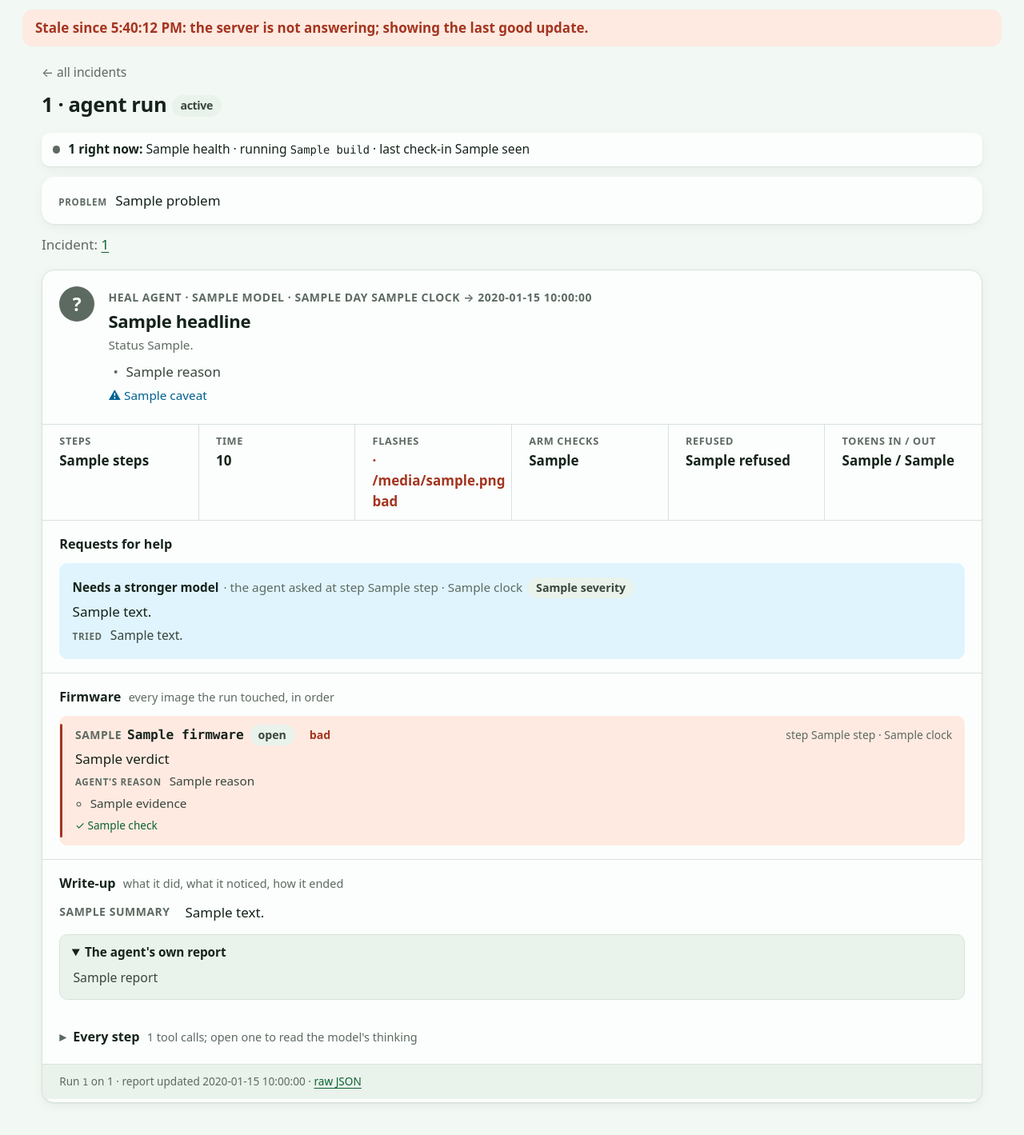
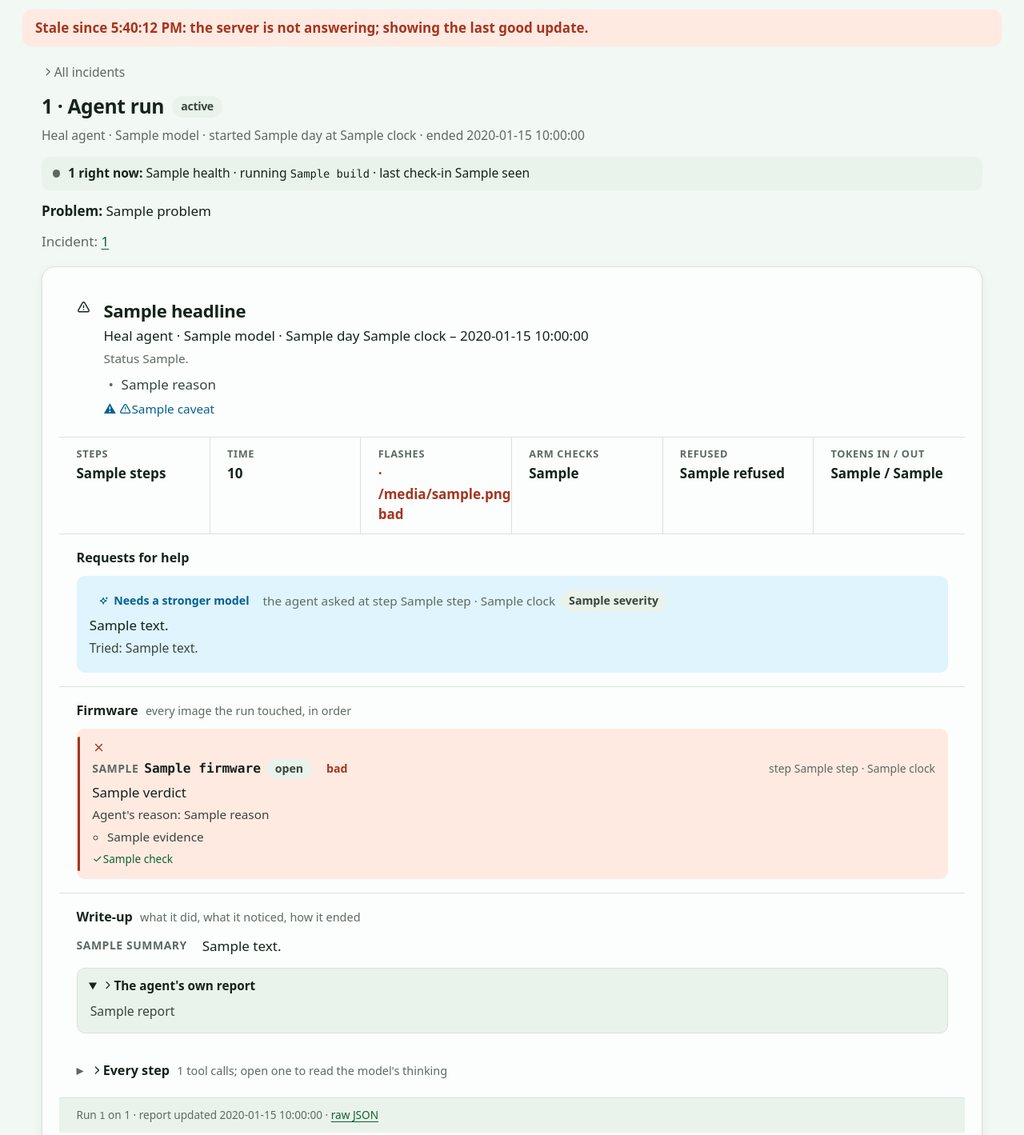
Before and after one commit to jamesEmerson112/Naive-Nous-YC-Hackathon, a Python web app: template cloud/src/romulus_cloud/web/templates/agent_run.html in a window 1280 px wide. Shown: the part 61-1480 px from the top of the page at 80% size. Run offline with Jinja, Linux system fonts and the light colour scheme; the template is opened without the code that fills it: most values are stand-ins (such as "Sample title", 1, 10 or a date in 2020).

Commit message:
Agent run block: outcome first with an icon, meta under the title, firmware and help as rows with icons and pills

```diff
--- a/cloud/src/romulus_cloud/web/templates/agent_run.html
+++ b/cloud/src/romulus_cloud/web/templates/agent_run.html
@@ -1,8 +1,12 @@
 {% extends "base.html" %}
+{% from "partials/ui.html" import icon %}
 {% block title %}Romulus · {{ run.device_id }} · agent run{% endblock %}
 {% block content %}
-<p class="back"><a href="/">← all incidents</a></p>
-<h1 class="page-h">{{ run.device_id }} · agent run <span class="status tone-{{ run.tone }}">{{ run.status_words }}</span></h1>
+<p class="back"><a href="/">{{ icon("chevron") }}All incidents</a></p>
+<header class="story-head run-head">
+  <h1 class="story-title"><span>{{ run.device_id }} · Agent run</span> <span class="status tone-{{ run.tone }}">{{ run.status_words }}</span></h1>
+  <p class="meta">Heal agent · {{ run.model }} · started {{ run.day }} at {{ run.clock }}{% if run.ended %} · ended {{ run.ended }}{% endif %}{% if run.sim %} · simulated rehearsal{% endif %}</p>
+</header>
 <div id="run" hx-get="/partials/agent-runs/{{ run.device_id }}/{{ run.run_id }}" hx-trigger="every 3s [document.visibilityState === 'visible']" hx-swap="innerHTML">
   {% include "partials/run_page.html" %}
 </div>
--- a/cloud/src/romulus_cloud/web/templates/partials/run.html
+++ b/cloud/src/romulus_cloud/web/templates/partials/run.html
@@ -1,18 +1,23 @@
-{# One heal-agent run (APIs §3.11): outcome, requests for help, firmware, write-up, steps. Needs `run`. #}
-<section class="run" aria-label="Agent run {{ run.run_id }}">
+{# One heal-agent run (APIs §3.11): outcome, requests for help, firmware, write-up, steps. Needs `run`.
+   One card; everything inside it is rows and hairlines, never a card inside a card. #}
+{% from "partials/ui.html" import icon %}
+{% set outcome_icon = {"fixed": "check", "broken": "x", "working": "agent"}.get(run.status, "alert") %}
+<section class="run card" aria-label="Agent run {{ run.run_id }}">
   <div class="outcome outcome-{{ run.status }}">
-    <div class="outcome-icon" aria-hidden="true">{% if run.status == 'fixed' %}✓{% elif run.status == 'broken' %}✕{% elif run.status == 'working' %}<span class="pulse"></span>{% else %}?{% endif %}</div>
+    <span class="outcome-mark tone-{{ run.tone }}" aria-hidden="true">{{ icon(outcome_icon) }}</span>
     <div class="outcome-body">
-      <p class="outcome-kicker">Heal agent · {{ run.model }}{% if run.sim %} · <span class="chip">simulated rehearsal</span>{% endif %}
-        · {{ run.day }} {{ run.clock }}{% if run.ended %} → {{ run.ended }}{% endif %}</p>
       <h2 class="outcome-title">{{ run.headline }}</h2>
+      <p class="outcome-meta">Heal agent · {{ run.model }} · {{ run.day }} {{ run.clock }}{% if run.ended %} – {{ run.ended }}{% endif %}{% if run.sim %} <span class="chip">simulated rehearsal</span>{% endif %}</p>
       {% if run.verified_by %}<p class="outcome-by">Status {{ run.verified_by }}.</p>{% endif %}
       {% if run.reasons %}
       <ul class="reasons">
-        {% for r in run.reasons %}<li class="{{ 'bad' if r in run.problems else 'good' if run.status == 'fixed' else '' }}">{{ r }}</li>{% endfor %}
+        {% for r in run.reasons %}
+        {% set rc = 'bad' if r in run.problems else 'good' if run.status == 'fixed' else '' %}
+        <li class="{{ rc }}">{% if rc == 'bad' %}{{ icon("x") }}{% elif rc == 'good' %}{{ icon("check") }}{% else %}<i class="bullet" aria-hidden="true"></i>{% endif %}<span>{{ r }}</span></li>
+        {% endfor %}
       </ul>
       {% endif %}
-      {% for c in run.caveats %}<p class="caveat">{{ c }}</p>{% endfor %}
+      {% for c in run.caveats %}<p class="caveat">{{ icon("alert") }}<span>{{ c }}</span></p>{% endfor %}
     </div>
   </div>
 
@@ -31,11 +36,11 @@
     <ul class="help-list">
       {% for h in run.help_requests %}
       <li class="help help-{{ h.to }}">
-        <p class="help-who">{% if h.to == 'person' %}Needs a person{% else %}Needs a stronger model{% endif %}
-          <span class="muted">· {% if h.source == 'harness' %}raised by the harness when the run ended{% else %}the agent asked{% if h.step %} at step {{ h.step }}{% endif %}{% endif %}{% if h.clock %} · {{ h.clock }}{% endif %}</span>
+        <p class="help-who">{% if h.to == 'person' %}<span class="pill tone-you">{{ icon("person") }}Needs a person</span>{% else %}<span class="pill tone-wait">{{ icon("agent") }}Needs a stronger model</span>{% endif %}
+          <span class="muted">{% if h.source == 'harness' %}raised by the harness when the run ended{% else %}the agent asked{% if h.step %} at step {{ h.step }}{% endif %}{% endif %}{% if h.clock %} · {{ h.clock }}{% endif %}</span>
           {% if h.severity %}<span class="chip">{{ h.severity }}</span>{% endif %}</p>
         <p class="help-text">{{ h.summary }}</p>
-        {% if h.detail %}<p class="help-detail"><span class="why-label">{% if h.to == 'person' %}Asks{% else %}Tried{% endif %}</span> {{ h.detail }}</p>{% endif %}
+        {% if h.detail %}<p class="help-detail">{% if h.to == 'person' %}Asks{% else %}Tried{% endif %}: {{ h.detail }}</p>{% endif %}
       </li>
       {% endfor %}
     </ul>
@@ -47,21 +52,28 @@
     <h3 class="block-h">Firmware <span class="muted">every image the run touched, in order</span></h3>
     <ol class="fw-list">
       {% for f in run.firmware %}
+      {% if f.bad or f.error %}{% set fw_icon, fw_tone = ("x" if f.bad else "alert"), "bad" %}
+      {% elif f.event in ('refused', 'not_flashed') %}{% set fw_icon, fw_tone = "pause", "info" %}
+      {% elif f.flashed or f.running_at_end %}{% set fw_icon, fw_tone = "check", "good" %}
+      {% else %}{% set fw_icon, fw_tone = "chevron", "info" %}{% endif %}
       <li class="fw{% if f.bad %} fw-bad{% elif f.error %} fw-error{% elif f.event in ('refused', 'not_flashed') %} fw-skip{% elif f.flashed %} fw-ok{% endif %}">
+        <span class="fw-mark tone-{{ fw_tone }}" aria-hidden="true">{{ icon(fw_icon) }}</span>
+        <div class="fw-body">
           <div class="fw-head">
             <span class="fw-event">{{ f.event_word }}</span>
             <span class="fw-label mono">{{ f.label }}</span>
             {% if f.image.status %}<span class="chip">{{ f.image.status }}</span>{% endif %}
             {% if f.image.origin == 'workspace' %}<span class="chip">agent's build</span>{% endif %}
             {% if f.bad %}<span class="chip chip-bad">bad</span>{% endif %}
-          {% if f.error %}<span class="chip chip-warn">error</span>{% endif %}
+            {% if f.error %}<span class="chip chip-bad">error</span>{% endif %}
             {% if f.running_at_end %}<span class="chip chip-good">left running</span>{% endif %}
             <span class="fw-when muted">{% if f.step %}step {{ f.step }} · {% endif %}{{ f.clock }}</span>
           </div>
           <p class="fw-verdict">{{ f.verdict }}</p>
-        {% if f.reason %}<p class="fw-reason"><span class="why-label">Agent's reason</span> {{ f.reason }}</p>{% endif %}
+          {% if f.reason %}<p class="fw-reason">Agent's reason: {{ f.reason }}</p>{% endif %}
           {% if f.evidence %}<ul class="fw-evidence">{% for e in f.evidence %}<li>{{ e }}</li>{% endfor %}</ul>{% endif %}
-        {% if f.checks %}<p class="fw-checks">{% for c in f.checks %}<span class="check {{ 'ok' if c.ok else 'no' }}" title="{{ c.detail }}">{{ '✓' if c.ok else '✕' }} {{ c.check | replace('_', ' ') }}</span>{% endfor %}</p>{% endif %}
+          {% if f.checks %}<p class="fw-checks">{% for c in f.checks %}<span class="check {{ 'ok' if c.ok else 'no' }}" title="{{ c.detail }}">{{ icon("check" if c.ok else "x") }}{{ c.check | replace('_', ' ') }}</span>{% endfor %}</p>{% endif %}
+        </div>
       </li>
       {% endfor %}
     </ol>
@@ -78,28 +90,28 @@
     </dl>
     {% if run.report %}
     <details class="report" id="{{ run.dom }}-report" open>
-      <summary>The agent's own report</summary>
+      <summary>{{ icon("chevron") }}The agent's own report</summary>
       <div class="report-text">{{ run.report }}</div>
     </details>
     {% elif run.state == 'finished' %}
-    <p class="caveat">The agent wrote no final report{% if run.stop_text %}: {{ run.stop_text }}{% endif %}.</p>
+    <p class="caveat">{{ icon("alert") }}<span>The agent wrote no final report{% if run.stop_text %}: {{ run.stop_text }}{% endif %}.</span></p>
     {% endif %}
   </div>
   {% endif %}
 
   {% if run.steps %}
   <details class="block steps-block" id="{{ run.dom }}-steps"{% if run.state == 'running' %} open{% endif %}>
-    <summary class="block-h">Every step <span class="muted">{{ run.steps | length }} tool calls; open one to read the model's thinking</span></summary>
+    <summary class="block-h">{{ icon("chevron") }}Every step <span class="muted">{{ run.steps | length }} tool calls; open one to read the model's thinking</span></summary>
     <ol class="agent-steps">
       {% for st in run.steps %}
       <li class="astep phase-{{ st.phase }}{% if not st.ok %} astep-fail{% endif %}">
         <span class="astep-n">{{ st.n }}</span>
         <div class="astep-body">
-          <p class="astep-head"><span class="phase">{{ st.phase_word }}</span> <strong>{{ st.action }}</strong> <span class="muted">{{ st.clock }}</span></p>
-          <p class="astep-effect">{{ st.effect }}</p>
+          <p class="astep-head">{% if st.phase_word %}<span class="phase">{{ st.phase_word }}</span> {% endif %}<strong>{{ st.action }}</strong> <span class="muted">{{ st.clock }}</span></p>
+          <p class="astep-effect">{% if not st.ok %}{{ icon("x") }}{% endif %}{{ st.effect }}</p>
           {% if st.thought or st.said or st.excerpt %}
           <details class="astep-more" id="{{ run.dom }}-s{{ st.n }}">
-            <summary>{% if st.thought %}Thinking{% else %}Details{% endif %}</summary>
+            <summary>{{ icon("chevron") }}{% if st.thought %}Thinking{% else %}Details{% endif %}</summary>
             {% if st.said %}<p class="astep-said">{{ st.said }}</p>{% endif %}
             {% if st.thought %}<p class="astep-thought">{{ st.thought }}</p>{% endif %}
             {% if st.args %}<p class="astep-args mono">{{ st.tool }} {{ st.args | tojson }}</p>{% endif %}
--- a/cloud/src/romulus_cloud/web/templates/partials/run_page.html
+++ b/cloud/src/romulus_cloud/web/templates/partials/run_page.html
@@ -1,8 +1,9 @@
-{# One agent run on its own page (no incident, or opened from a link). Needs `run`, `device`. #}
+{# One agent run on its own page (no incident, or opened from a link). Needs `run`, `device`.
+   The header (device · Agent run, the pill, the meta line) is in agent_run.html. #}
 {% if device %}
-<p class="device-now card health-{{ device.health }}{% if device.stale %} is-stale{% endif %}"><span class="dot" aria-hidden="true"></span>
+<p class="device-now health-{{ device.health }}{% if device.stale %} is-stale{% endif %}"><span class="dot" aria-hidden="true"></span>
   <span><strong>{{ device.id }} right now:</strong> {{ device.health }} · running <span class="mono">{{ device.build }}</span> · last check-in {{ device.seen }}</span></p>
 {% endif %}
-{% if run.problem %}<p class="problem card"><span class="why-label">Problem</span> {{ run.problem }}</p>{% endif %}
-{% if run.incident_ids %}<p class="muted">Incident{{ 's' if run.incident_ids | length > 1 }}: {% for i in run.incident_ids %}<a href="/incidents/{{ i }}">{{ i[:8] }}</a>{% if not loop.last %}, {% endif %}{% endfor %}</p>{% endif %}
+{% if run.problem %}<p class="problem"><strong>Problem:</strong> {{ run.problem }}</p>{% endif %}
+{% if run.incident_ids %}<p class="run-incidents muted">Incident{{ 's' if run.incident_ids | length > 1 }}: {% for i in run.incident_ids %}<a href="/incidents/{{ i }}" title="{{ i }}">{{ i[:8] }}</a>{% if not loop.last %}, {% endif %}{% endfor %}</p>{% endif %}
 {% include "partials/run.html" %}
```
Lines whose indentation alone changed are shown as unchanged.
